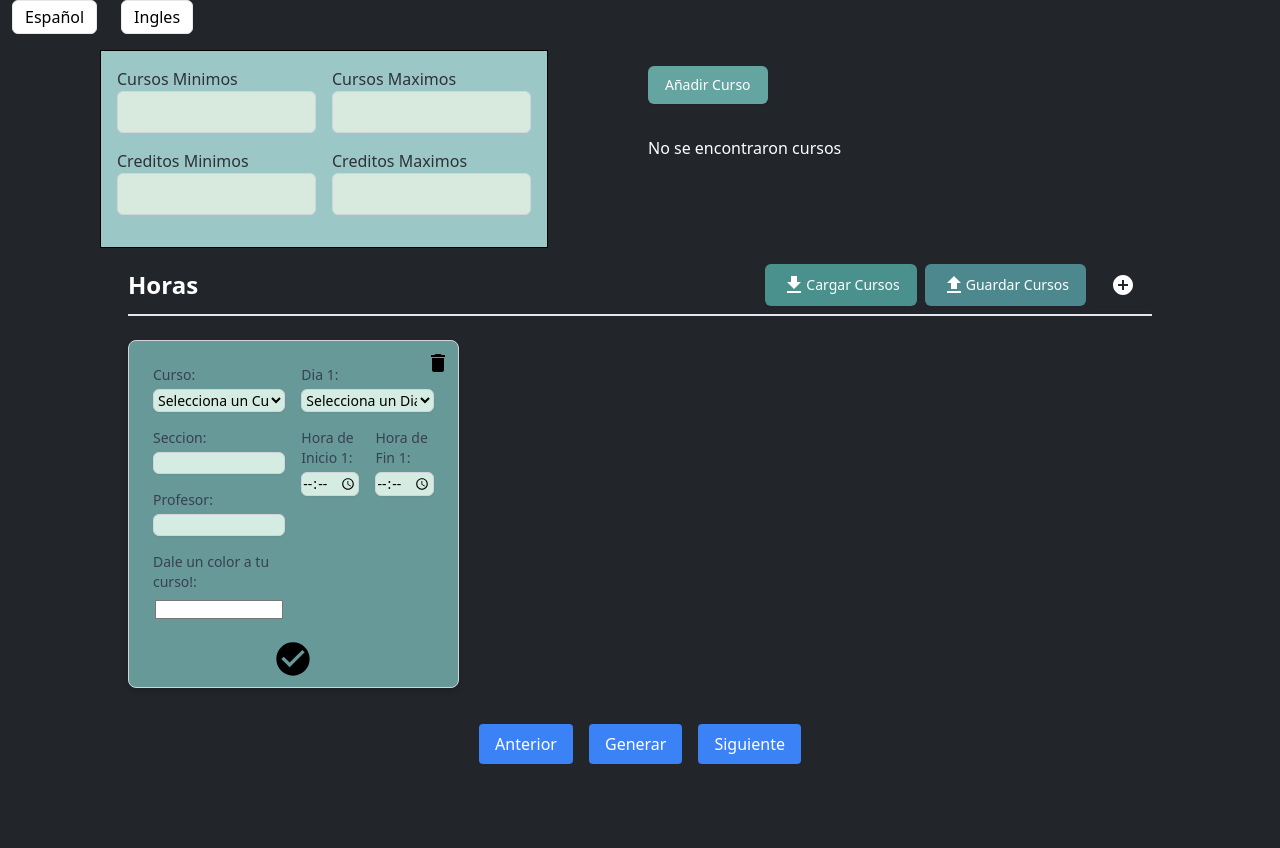
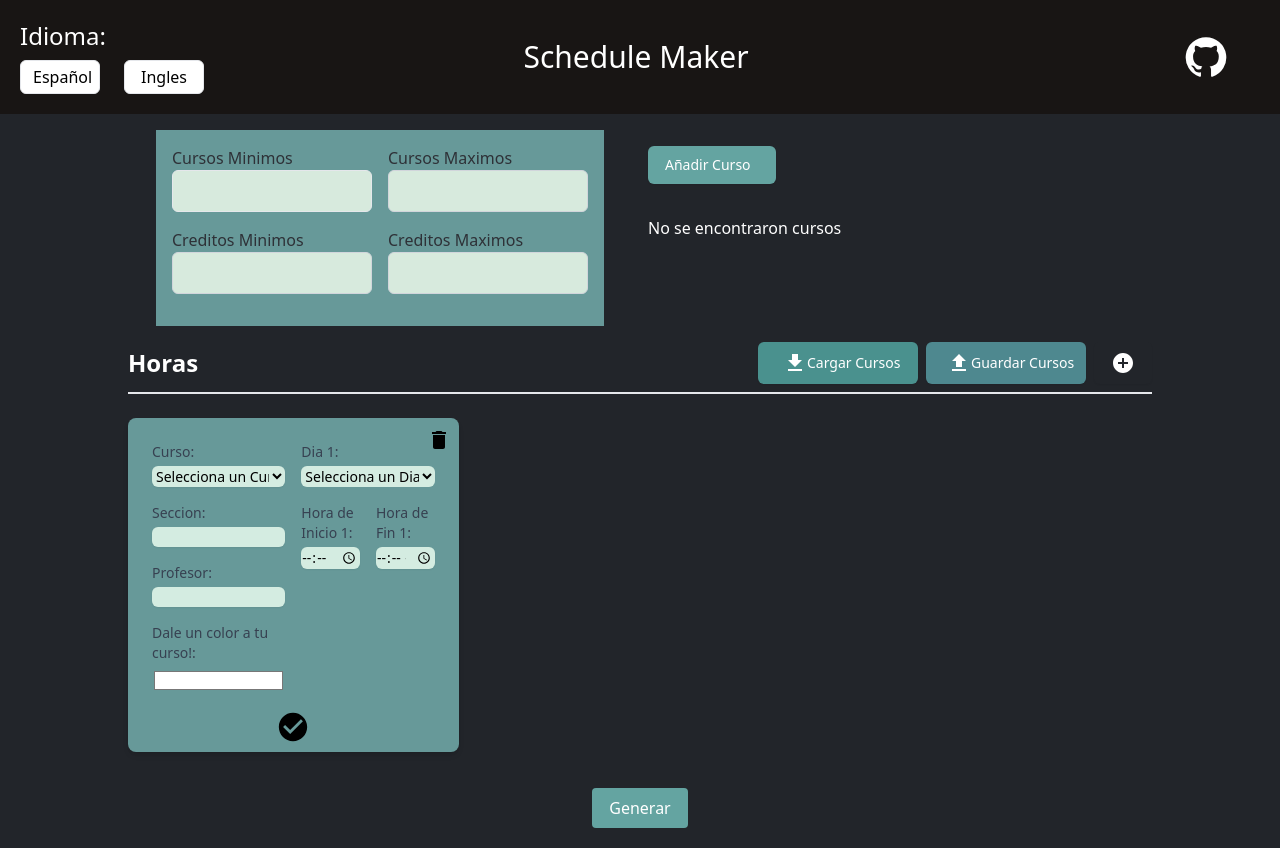
Before and after one commit to joaquinsalinas06/Schedule-Maker, a React (Vite) app: page / in a window 1280 px wide. Before the commit the page ends 800 px from the top, so only its background shows below. Built offline with nearby package versions, Linux system fonts and the light colour scheme.

Commit message:
Fixes en cuanto al diseño

```diff
--- a/src/App.jsx
+++ b/src/App.jsx
@@ -5,22 +5,19 @@ import { CourseContext } from "./contexts/CourseContext";
 import { ScheduleComponent } from "./components/Schedule";
 import { CourseOptions } from "./components/Courses/CourseOptions";
 import { useTranslation } from 'react-i18next';
+import { Header } from "./components/Header";
 
 function App() {
   const { courses } = useContext(CourseContext);
 
   const { t, i18n } = useTranslation();
 
-  const changeLanguage = (lng) => {
-    i18n.changeLanguage(lng);
-  };
+
 
   return (
     <>
-        <button onClick={() => changeLanguage("es")} className="border bg-white rounded-md px-3 py-1 hover:bg-slate-200 mx-3">{t("es")}</button>
-        <button onClick={() => changeLanguage("en")} className="border bg-white rounded-md px-3 py-1 hover:bg-slate-200 mx-3">{t("en")}</button>
-
-      <div className="grid grid-cols-1 md:grid-cols-2 gap-4 p-4">
+      <Header />
+      <div className="grid grid-cols-1 md:grid-cols-2 gap-4 py-4 w-4/5 mx-auto">
         <SemesterForm />
         <CourseList />
       </div>
--- a/src/components/Courses/CourseList.jsx
+++ b/src/components/Courses/CourseList.jsx
@@ -50,7 +50,7 @@ export const CourseList = () => {
     <div className="flex flex-col items-start">
       <button
         onClick={handleOpen}
-        className="mt-4 inline-flex items-center px-4 py-2 border border-transparent text-sm font-medium rounded-md shadow-sm text-white bg-buttonCourseList"
+        className="mt-4 inline-flex items-center pl-4 py-2 border border-transparent text-sm font-medium rounded-md shadow-sm text-white bg-buttonCourseList hover:bg-buttonCourseListHover focus:outline-none focus:ring-2 focus:ring-offset-2 focus:ring-buttonCourseList w-32 "
       >
         {t("addCourse")}
       </button>
@@ -117,14 +117,14 @@ export const CourseList = () => {
             <div className="flex justify-between">
               <button
                 type="submit"
-                className="inline-flex items-center px-4 py-2 border border-transparent text-sm font-medium rounded-md shadow-sm text-white bg-green-600 hover:bg-green-700 focus:outline-none focus:ring-2 focus:ring-offset-2 focus:ring-green-500"
+                className="inline-flex items-center px-4 py-2 border border-transparent text-sm font-medium rounded-md shadow-sm text-white bg-green-600 hover:bg-green-700 focus:outline-none focus:ring-2 focus:ring-offset-2 focus:ring-green-500 w-28"
               >
                 {t("addCourse")}
               </button>
               <button
                 type="button"
                 onClick={handleClose}
-                className="inline-flex items-center px-4 py-2 border border-transparent text-sm font-medium rounded-md shadow-sm text-white bg-red-600 hover:bg-red-700 focus:outline-none focus:ring-2 focus:ring-offset-2 focus:ring-red-500"
+                className="inline-flex items-center px-4 py-2 border border-transparent text-sm font-medium rounded-md shadow-sm text-white bg-red-600 hover:bg-red-700 focus:outline-none focus:ring-2 focus:ring-offset-2 focus:ring-red-500 w-20 text-center"
               >
                 {t("close")}
               </button>
--- a/src/components/Courses/CourseOption.jsx
+++ b/src/components/Courses/CourseOption.jsx
@@ -2,7 +2,7 @@ import React, { useState, useContext, useEffect } from "react";
 import { CourseContext } from "../../contexts/CourseContext";
 import { DetailedCourseContext } from "../../contexts/DetailedCourseContext";
 import Delete from "@mui/icons-material/Delete";
-import { CheckCircle} from "@mui/icons-material";
+import { CheckCircle } from "@mui/icons-material";
 import { useTranslation } from "react-i18next";
 
 export const CourseOption = ({ index, removeCourse }) => {
@@ -102,7 +102,7 @@ export const CourseOption = ({ index, removeCourse }) => {
   };
 
   return (
-    <div className="relative border border-double border-gray-300 rounded-lg px-6 pt-6 pb-2 w-full mx-auto mt-4 bg-blueBox shadow-md">
+    <div className="relative rounded-lg px-6 pt-6 pb-2 w-full mx-auto mt-4 bg-blueBox shadow-md">
       <button
         onClick={() => removeCourse(index)}
         className="absolute top-2 right-2"
@@ -114,7 +114,7 @@ export const CourseOption = ({ index, removeCourse }) => {
           <div className="col-span-1">
             <label
               htmlFor="course"
-              className="block text-sm font-medium text-gray-700"
+              className="block text-sm font-medium text-gray-700 w-full"
             >
               {t("course")}:
             </label>
@@ -123,7 +123,7 @@ export const CourseOption = ({ index, removeCourse }) => {
               id="course"
               onChange={handleCourseChange}
               value={selectedCourse}
-              className="mt-1 block w-full border border-gray-300 rounded-md shadow-sm bg-bgCourseOptionInput sm:text-sm"
+              className="mt-1 block w-full rounded-md shadow-sm bg-bgCourseOptionInput focus:bg-bgCourseOptionInputHover sm:text-sm"
               required
             >
               <option value="">{t("selCourse")}</option>
@@ -136,7 +136,7 @@ export const CourseOption = ({ index, removeCourse }) => {
 
             <label
               htmlFor="section"
-              className="block text-sm font-medium text-gray-700 mt-4"
+              className="block text-sm font-medium text-gray-700 mt-4 w-full"
             >
               {t("section")}:
             </label>
@@ -146,13 +146,13 @@ export const CourseOption = ({ index, removeCourse }) => {
               id="section"
               value={sectionName}
               onChange={handleSectionChange}
-              className="mt-1 block w-full border border-gray-300 rounded-md shadow-sm bg-bgCourseOptionInput sm:text-sm"
+              className="mt-1 block w-full rounded-md shadow-sm bg-bgCourseOptionInput focus:bg-bgCourseOptionInputHover sm:text-sm"
               required
             />
 
             <label
               htmlFor="professor"
-              className="block text-sm font-medium text-gray-700 mt-4"
+              className="block text-sm font-medium text-gray-700 mt-4 w-full"
             >
               {t("professor")}:
             </label>
@@ -162,13 +162,13 @@ export const CourseOption = ({ index, removeCourse }) => {
               id="professor"
               value={professor}
               onChange={handleProfessorChange}
-              className="mt-1 block w-full border border-gray-300 rounded-md shadow-sm bg-bgCourseOptionInput sm:text-sm"
+              className="mt-1 block w-full rounded-md shadow-sm bg-bgCourseOptionInput focus:bg-bgCourseOptionInputHover sm:text-sm"
               required
             />
 
             <label
               htmlFor="color"
-              className="block text-sm font-medium text-gray-700 mt-4"
+              className="block text-sm font-medium text-gray-700 mt-4 w-full"
             >
               {t("color")}:
             </label>
@@ -178,7 +178,7 @@ export const CourseOption = ({ index, removeCourse }) => {
               id="color"
               value={color}
               onChange={handleColorChange}
-              className="mt-1 block w-full bg-transparent rounded-md  sm:text-sm"
+              className="mt-1 block w-full bg-transparent rounded-md sm:text-sm"
               required
             />
           </div>
@@ -189,7 +189,7 @@ export const CourseOption = ({ index, removeCourse }) => {
                 <div>
                   <label
                     htmlFor={`day-${index}`}
-                    className="block text-sm font-medium text-gray-700"
+                    className="block text-sm font-medium text-gray-700 w-full"
                   >
                     {t("day")} {index + 1}:
                   </label>
@@ -198,7 +198,7 @@ export const CourseOption = ({ index, removeCourse }) => {
                     id={`day-${index}`}
                     value={days[index] || ""}
                     onChange={(e) => handleDayChange(index, e)}
-                    className="mt-1 block w-full border border-gray-300 rounded-md shadow-sm bg-bgCourseOptionInput sm:text-sm"
+                    className="mt-1 block w-full rounded-md bg-bgCourseOptionInput sm:text-sm"
                     required
                   >
                     <option value="">{t("selDay")}</option>
@@ -215,7 +215,7 @@ export const CourseOption = ({ index, removeCourse }) => {
                   <div>
                     <label
                       htmlFor={`startTime-${index}`}
-                      className="block text-sm font-medium text-gray-700"
+                      className="block text-sm font-medium text-gray-700 w-full"
                     >
                       {t("start")} {index + 1}:
                     </label>
@@ -225,7 +225,7 @@ export const CourseOption = ({ index, removeCourse }) => {
                       id={`startTime-${index}`}
                       value={startTimes[index] || ""}
                       onChange={(e) => handleStartTimeChange(index, e)}
-                      className="mt-1 block w-full border border-gray-300 rounded-md shadow-sm bg-bgCourseOptionInput sm:text-sm"
+                      className="mt-1 block w-full rounded-md shadow-sm bg-bgCourseOptionInput focus:bg-bgCourseOptionInputHover sm:text-sm"
                       required
                     />
                   </div>
@@ -233,7 +233,7 @@ export const CourseOption = ({ index, removeCourse }) => {
                   <div>
                     <label
                       htmlFor={`endTime-${index}`}
-                      className="block text-sm font-medium text-gray-700"
+                      className="block text-sm font-medium text-gray-700 w-full"
                     >
                       {t("end")} {index + 1}:
                     </label>
@@ -243,7 +243,7 @@ export const CourseOption = ({ index, removeCourse }) => {
                       id={`endTime-${index}`}
                       value={endTimes[index] || ""}
                       onChange={(e) => handleEndTimeChange(index, e)}
-                      className="mt-1 block w-full border border-gray-300 rounded-md shadow-sm bg-bgCourseOptionInput sm:text-sm"
+                      className="mt-1 block w-full rounded-md shadow-sm bg-bgCourseOptionInput focus:bg-bgCourseOptionInputHover sm:text-sm"
                       required
                     />
                   </div>
@@ -254,11 +254,11 @@ export const CourseOption = ({ index, removeCourse }) => {
         </div>
 
         {showButton && (
-          <div className="flex justify-center ">
+          <div className="flex justify-center">
             <CheckCircle
               onClick={handleAddCourse}
-              className="cursor-pointer "
-              style={{ fontSize: 40 }}
+              className="cursor-pointer"
+              style={{ fontSize: 34 }}
               disabled={!isFormComplete()}
             />
           </div>
--- a/src/components/Courses/CourseOptions.jsx
+++ b/src/components/Courses/CourseOptions.jsx
@@ -6,7 +6,8 @@ import { Download, Upload, AddCircle } from "@mui/icons-material";
 
 export const CourseOptions = () => {
   const { t } = useTranslation();
-  const { detailedCourses, addDetailedCourse, setDetailedCoursesList } = useContext(DetailedCourseContext);
+  const { detailedCourses, addDetailedCourse, setDetailedCoursesList } =
+    useContext(DetailedCourseContext);
   const [courseOptions, setCourseOptions] = useState([{ id: 1 }]);
 
   const addCourse = () => {
@@ -41,6 +42,7 @@ export const CourseOptions = () => {
         setCourseOptions(courses.map((_, index) => ({ id: index + 1 })));
       };
       reader.readAsText(file);
+      alert(t("alMessage"));
     }
   };
 
@@ -58,28 +60,27 @@ export const CourseOptions = () => {
           />
           <label
             htmlFor="load-courses-input"
-            className="inline-flex items-center px-4 py-2 border border-transparent text-sm font-medium rounded-md shadow-sm text-white bg-buttonImport cursor-pointer"
+            className="inline-flex items-center pl-6 py-2 border border-transparent text-sm font-medium rounded-md shadow-sm text-white bg-buttonImport hover:bg-buttonImportHover cursor-pointer w-40"
           >
             <Download />
             {t("lCourses")}
           </label>
           <button
             onClick={saveCourses}
-            className="inline-flex items-center px-4 py-2 border border-transparent text-sm font-medium rounded-md shadow-sm text-white bg-buttonExport"
+            className="inline-flex items-center pl-5 py-2 border border-transparent text-sm font-medium rounded-md shadow-sm text-white bg-buttonExport hover:bg-buttonExportHover w-40"
           >
             <Upload />
             {t("sCourses")}
           </button>
           <button
             onClick={addCourse}
-            className="inline-flex items-center px-4 py-2 border border-transparent text-sm font-medium rounded-md shadow-sm text-white "
+            className="inline-flex items-center px-4 py-2 border border-transparent text-sm font-medium rounded-md shadow-sm text-white hover:text-slate-200"
           >
             <AddCircle />
-
           </button>
         </div>
       </div>
-      <hr className="border-t-2 border-gray-200 w-full mb-2"/>
+      <hr className="border-t-2 border-gray-200 w-full mb-2" />
       <div className="grid grid-cols-1 md:grid-cols-2 lg:grid-cols-3 gap-4 w-full">
         {courseOptions.map((_, index) => (
           <CourseOption key={index} index={index} removeCourse={removeCourse} />
--- a/src/components/Courses/CourseSelect.jsx
+++ b/src/components/Courses/CourseSelect.jsx
@@ -57,10 +57,10 @@ export const CourseSelect = ({ course }) => {
 
   return (
     <div
-      className="course-box text-textColor p-6 border border-gray-300 rounded-lg shadow-lg cursor-pointer bg-courseListSelectBg"
+      className="course-box text-textColor p-6 rounded-lg shadow-lg cursor-pointer bg-courseListSelectBg hover:bg-courseListSelectBgHover"
       onClick={handleOpen}
     >
-      <div className="flex flex-col justify-between items-start space-y-2">
+      <div className="flex flex-col justify-between items-start space-y-2 w-48 pr-2">
         <div className="text-xl font-bold">{course.name}</div>
         <div className="text-md">{t("cCredits")}: {course.credits} </div>
         <div className="text-md">{t("cSemester")}: {course.semester}</div>
--- /dev/null
+++ b/src/components/Header.jsx
@@ -0,0 +1,50 @@
+import React from "react";
+import { useTranslation } from "react-i18next";
+import { GitHub } from "@mui/icons-material";
+
+export const Header = () => {
+  const { t, i18n } = useTranslation();
+
+  const changeLanguage = (lng) => {
+    i18n.changeLanguage(lng);
+  };
+
+  return (
+    <header className="bg-bgHeader px-5 py-5">
+      <div className="flex justify-between items-center">
+        <div>
+          <div>
+            <p className="text-white text-2xl mb-2 "> {t("language")}: </p>
+          </div>
+          <div className="flex">
+            <button
+              onClick={() => changeLanguage("es")}
+              className="border bg-white rounded-md px-3 py-1 hover:bg-slate-200 mr-3 w-20"
+            >
+              {t("es")}
+            </button>
+            <button
+              onClick={() => changeLanguage("en")}
+              className="border bg-white rounded-md px-3 py-1 hover:bg-slate-200 mx-3 w-20"
+            >
+              {t("en")}
+            </button>
+          </div>
+        </div>
+
+        <div className="text-white text-center flex-grow text-3xl">
+          Schedule Maker
+        </div>
+
+        <div className="text-white ml-32 mr-8">
+          <a
+            href="https://github.com/joaquinsalinas06/Scheduler-Maker"
+            target="_blank"
+          >
+            <GitHub className="cursor-pointer" style={{ fontSize: 44 }} />
+          </a>
+        </div>
+      </div>
+    </header>
+  );
+};
--- a/src/components/Schedule.jsx
+++ b/src/components/Schedule.jsx
@@ -106,12 +106,14 @@ const parseTime = (timeString) => {
 };
 
 export const ScheduleComponent = () => {
-  const {t} = useTranslation();
+  const { t } = useTranslation();
   const { detailedCourses } = useContext(DetailedCourseContext);
   const [schedules, setSchedules] = useState([]);
+  const [showPrevNext, setShowPrevNext] = useState(false);
   const [currentScheduleIndex, setCurrentScheduleIndex] = useState(0);
 
   const generateSchedules = () => {
+    setShowPrevNext(true);
     let groupedCourses = {};
 
     for (let course of detailedCourses) {
@@ -169,14 +171,7 @@ export const ScheduleComponent = () => {
     );
   };
   //todo hacer que los dias sean en español/ingles
-  const days = [
-    t("mon"),
-    t("tue"),
-    t("wed"),
-    t("thu"),
-    t("fri"),
-    t("sat"),
-  ];
+  const days = [t("mon"), t("tue"), t("wed"), t("thu"), t("fri"), t("sat")];
   const timeSlots = [
     "07:00 AM",
     "08:00 AM",
@@ -283,7 +278,7 @@ export const ScheduleComponent = () => {
                 >
                   {t("time")}
                 </th>
-                {days.map((day, colIndex) => (
+                {days.map((day) => (
                   <th
                     key={day}
                     className="border text-center bg-gray-700 text-white"
@@ -301,24 +296,28 @@ export const ScheduleComponent = () => {
         </div>
       )}
       <div className="flex justify-center mt-4">
+        {showPrevNext && (
           <button
             onClick={showPrevSchedule}
-          className="bg-blue-500 text-white px-4 py-2 rounded mx-2"
+            className="bg-buttonCourseList hover:bg-buttonCourseListHover text-white px-4 py-2 rounded mx-2 w-24"
           >
             {t("prev")}
           </button>
+        )}
         <button
           onClick={generateSchedules}
-          className="bg-blue-500 text-white px-4 py-2 rounded mx-2"
+          className="bg-buttonCourseList hover:bg-buttonCourseListHover text-white px-4 py-2 rounded mx-2 w-24"
         >
           {t("gen")}
         </button>
+        {showPrevNext && (
           <button
             onClick={showNextSchedule}
-          className="bg-blue-500 text-white px-4 py-2 rounded mx-2"
+            className="bg-buttonCourseList hover:bg-buttonCourseListHover text-white px-4 py-2 rounded mx-2 w-24"
           >
             {t("next")}
           </button>
+        )}
       </div>
     </div>
   );
--- a/src/components/SemesterForm.jsx
+++ b/src/components/SemesterForm.jsx
@@ -8,7 +8,7 @@ export const SemesterForm = () => {
 
   return (
     <div className="flex justify-center items-center h-full">
-      <form className="border-solid border border-black p-4 bg-bgSemesterForm max-w-md w-full">
+      <form className=" p-4 bg-blueBox max-w-md w-full">
         <div className="grid grid-cols-2 gap-4">
           <div className="mb-4">
             <label htmlFor="minCourses" className="block text-textColor">
@@ -18,7 +18,7 @@ export const SemesterForm = () => {
               type="number"
               name="minCourses"
               id="minCourses"
-              className="border border-gray-300 rounded-md p-2 w-full text-white bg-bgSemesterFormInput"
+              className="border focus:border-red-700 rounded-md p-2 w-full text-white bg-bgSemesterFormInput"
             />
           </div>
 
--- a/src/i18n.js
+++ b/src/i18n.js
@@ -1,4 +1,4 @@
-import { Schedule } from "@mui/icons-material";
+import { Language, Schedule } from "@mui/icons-material";
 import i18n from "i18next";
 import { initReactI18next } from "react-i18next";
 
@@ -35,7 +35,10 @@ const resources = {
       sCourses: "Guardar Cursos",
       lCourses: "Cargar Cursos",
       times: "Horas",
+      alMessage: "Los cursos se han guardado correctamente, por el momento no se pueden ver en la lista de turnos:( \n\nPero puedes darle a generar sin problemas:)!",
       //courseSelect
+      sCredits: "Creditos",
+      sSem: "Semestre",
       save: "Guardar",
       close: "Cerrar",
       //schedule
@@ -51,6 +54,8 @@ const resources = {
       maxCredits: "Creditos Maximos",
       es: "Español",
       en: "Ingles",
+      //header
+      language: "Idioma",
     },
   },
   en: {
@@ -86,6 +91,9 @@ const resources = {
       lCourses: "Load Courses",
       times: "Times",
       //courseSelect
+      alMessage: "The courses have been saved correctly, at the moment they cannot be seen in the shift list:( \n\nBut you can generate the schedules without problems:)!",
+      sCredits: "Credits",
+      sSem: "Semester",
       save: "Save",
       close: "Close",
       //schedule
@@ -101,6 +109,8 @@ const resources = {
       maxCredits: "Maximum Credits",
       es: "Spanish",
       en: "English",
+      //header
+      language: "Language",
     },
   },
 };
```
Also changed, not shown: tailwind.config.js (+12 -5 lines), src/assets/github-mark-white.svg (added). Lines whose indentation alone changed are shown as unchanged.
